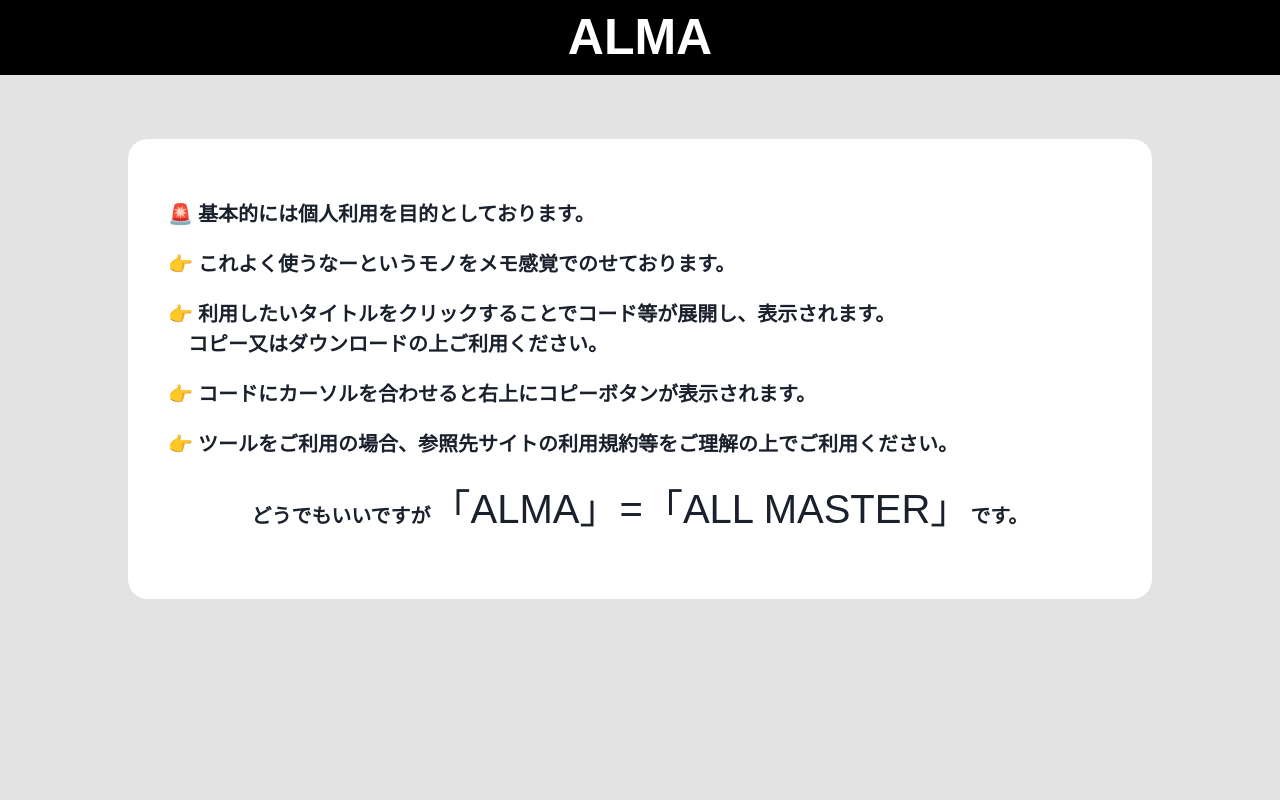
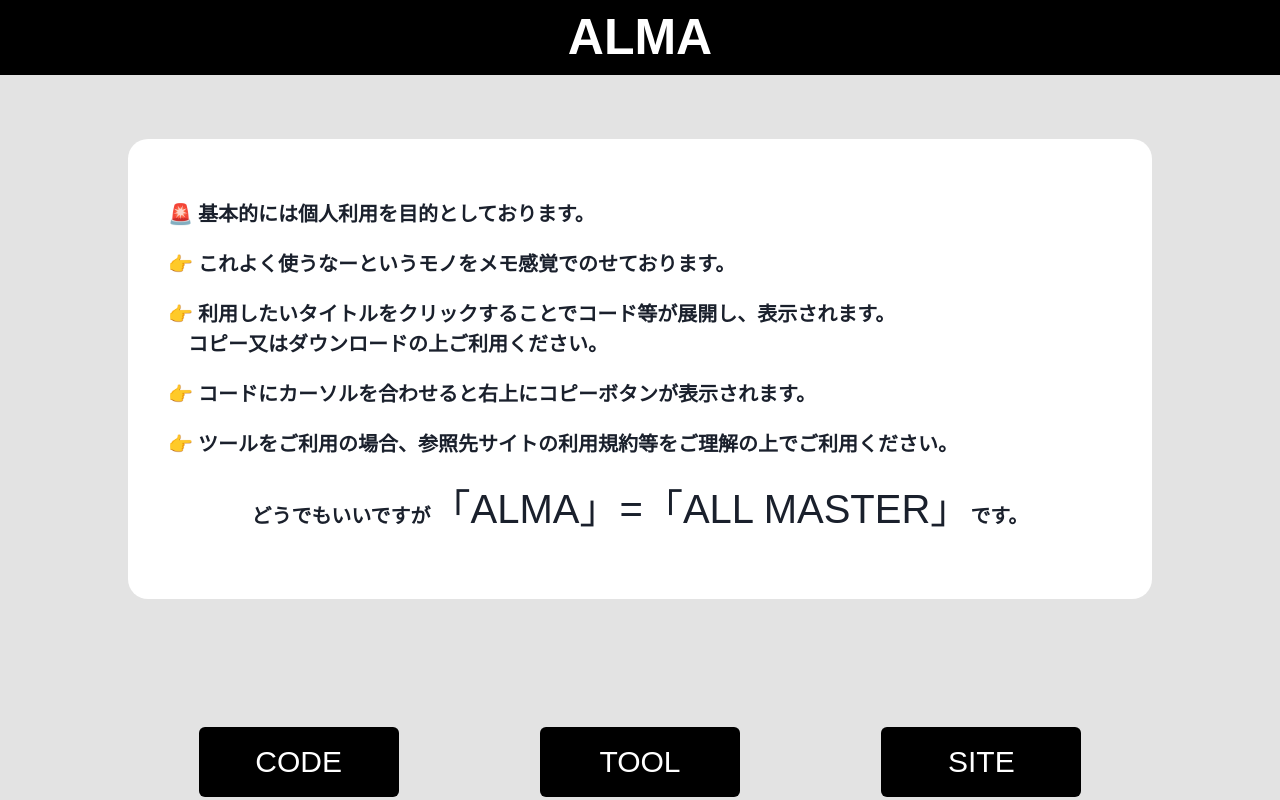
Before and after one commit to Noracham/ALMA-by-React, a Next.js app in the folder alma/: page / in a window 1280 px wide. Built offline with nearby package versions, Linux system fonts and the light colour scheme; no server answers.

Commit message:
リンクなどを表示するリンクボタンを追加

```diff
--- a/alma/src/pages/index.tsx
+++ b/alma/src/pages/index.tsx
@@ -3,7 +3,7 @@ import Image from "next/image";
 import { Inter } from "@next/font/google";
 import styles from "@/styles/Home.module.css";
 import { Header } from "@/components/header";
-import { Box } from "@chakra-ui/react";
+import { Box, Button, Link } from "@chakra-ui/react";
 import { PageLayout } from "../components/PageLayout";
 
 const inter = Inter({ subsets: ["latin"] });
@@ -51,6 +51,65 @@ export default function Home() {
             です。
           </Box>
         </Box>
+
+        <Box
+          display={"flex"}
+          w={"80%"}
+          m={"10% auto 0"}
+          justifyContent={"space-around"}
+        >
+          <Link>
+            <Button
+              bg={"#000"}
+              color={"#fff"}
+              fontFamily={"bungee, sans-serif"}
+              fontWeight={"400"}
+              w={"200px"}
+              h={"70px"}
+              fontSize={"30px"}
+              _hover={{
+                color: "#000",
+                bg: "#fff",
+              }}
+            >
+              CODE
+            </Button>
+          </Link>
+          <Link>
+            <Button
+              bg={"#000"}
+              color={"#fff"}
+              fontFamily={"bungee, sans-serif"}
+              fontWeight={"400"}
+              w={"200px"}
+              h={"70px"}
+              fontSize={"30px"}
+              _hover={{
+                color: "#000",
+                bg: "#fff",
+              }}
+            >
+              TOOL
+            </Button>
+          </Link>
+          <Link>
+            <Button
+              bg={"#000"}
+              color={"#fff"}
+              fontFamily={"bungee, sans-serif"}
+              fontWeight={"400"}
+              w={"200px"}
+              h={"70px"}
+              fontSize={"30px"}
+              _hover={{
+                color: "#000",
+                bg: "#fff",
+              }}
+            >
+              SITE
+            </Button>
+          </Link>
+        </Box>
       </PageLayout>
     </>
   );
```
